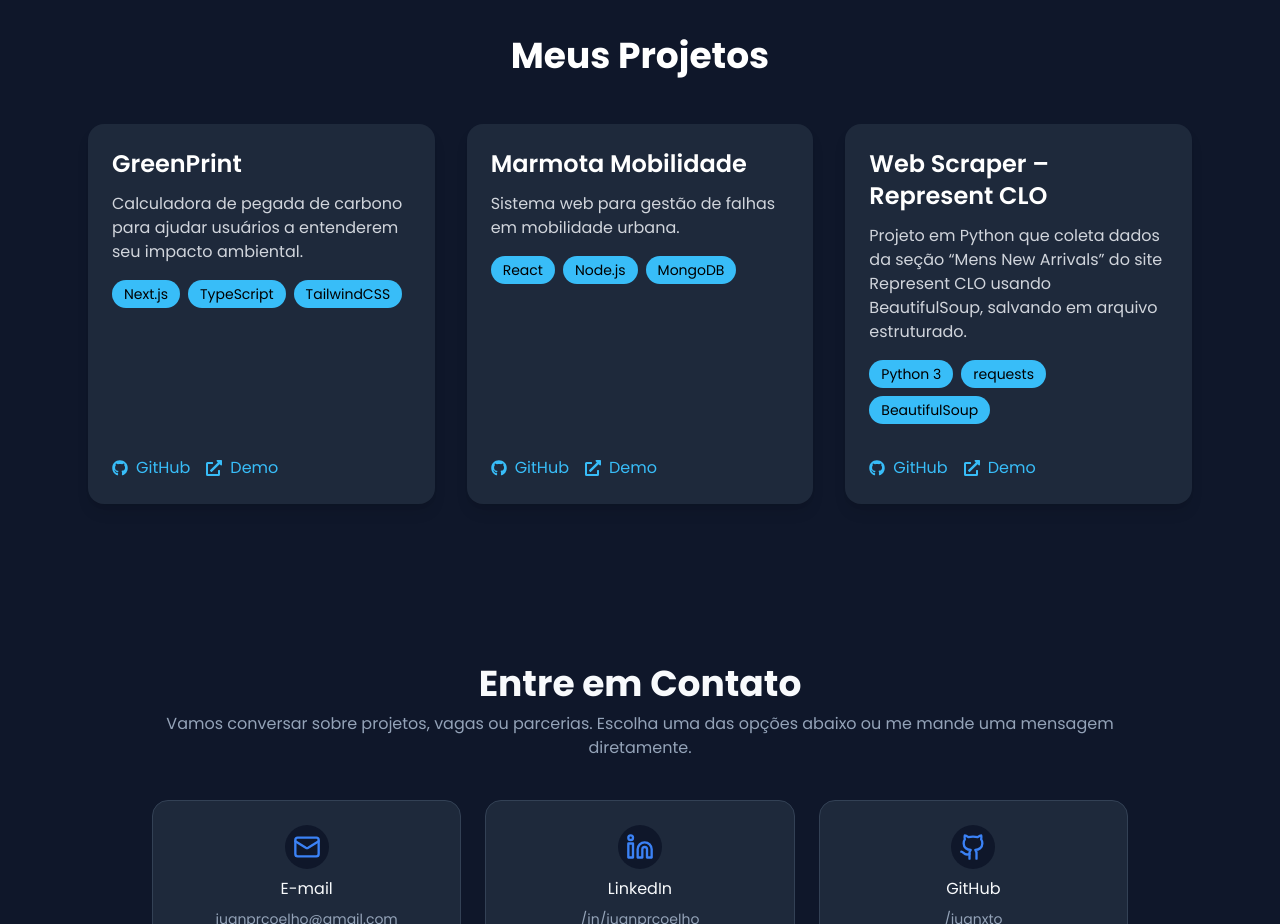
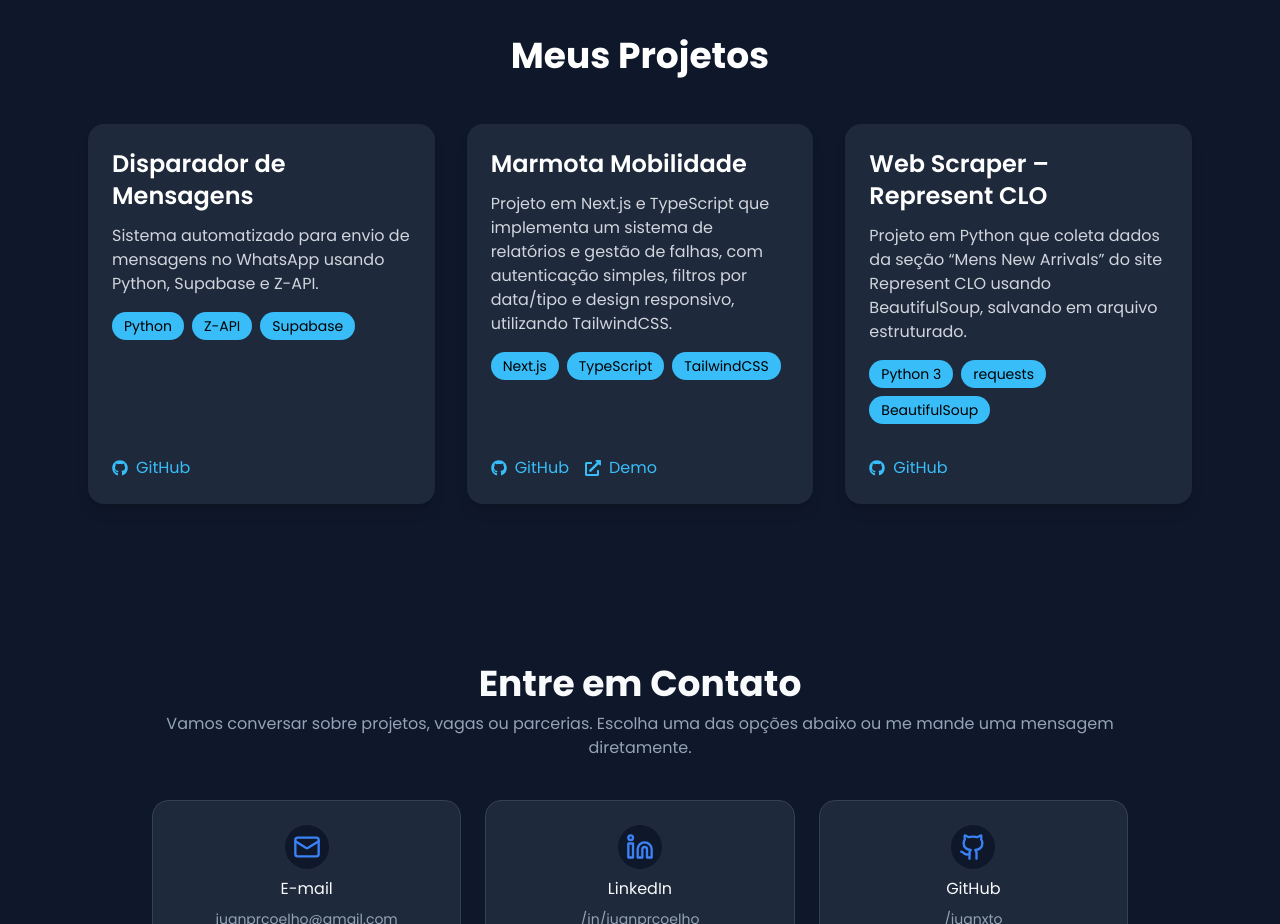
Before and after one commit to juanxto/portfolio, a Next.js app: page / in a window 1280 px wide. Shown: the part 2520-3444 px from the top of the page. Built offline with nearby package versions, Linux system fonts and the light colour scheme.

Commit message:
Projeto finalizado

```diff
--- a/src/components/sections/Projects.tsx
+++ b/src/components/sections/Projects.tsx
@@ -5,19 +5,18 @@ import { FaExternalLinkAlt, FaGithub } from "react-icons/fa";
 
 const projects = [
   {
-    title: "GreenPrint",
+    title: "Disparador de Mensagens",
     description:
-      "Calculadora de pegada de carbono para ajudar usuários a entenderem seu impacto ambiental.",
-    tech: ["Next.js", "TypeScript", "TailwindCSS"],
-    github: "https://github.com/seuusuario/greenprint",
-    demo: "https://greenprint.netlify.app/",
+      "Sistema automatizado para envio de mensagens no WhatsApp usando Python, Supabase e Z-API.",
+    tech: ["Python", "Z-API", "Supabase"],
+    github: "https://github.com/juanxto/disparadorDeMensagens",
   },
   {
     title: "Marmota Mobilidade",
     description:
-      "Sistema web para gestão de falhas em mobilidade urbana.",
-    tech: ["React", "Node.js", "MongoDB"],
-    github: "https://github.com/seuusuario/marmota",
+      "Projeto em Next.js e TypeScript que implementa um sistema de relatórios e gestão de falhas, com autenticação simples, filtros por data/tipo e design responsivo, utilizando TailwindCSS.",
+    tech: ["Next.js", "TypeScript", "TailwindCSS"],
+    github: "https://github.com/juanxto/MMobilidade",
     demo: "https://m-mobilidade-32i4.vercel.app/dashboard",
   },
   {
@@ -74,6 +73,8 @@ export default function Projects() {
                 >
                   <FaGithub /> GitHub
                 </a>
+
+                {project.demo && (
                   <a
                     href={project.demo}
                     target="_blank"
@@ -82,7 +83,9 @@ export default function Projects() {
                   >
                     <FaExternalLinkAlt /> Demo
                   </a>
+                )}
               </div>
+
             </motion.div>
           ))}
         </div>
```
Lines whose indentation alone changed are shown as unchanged.
